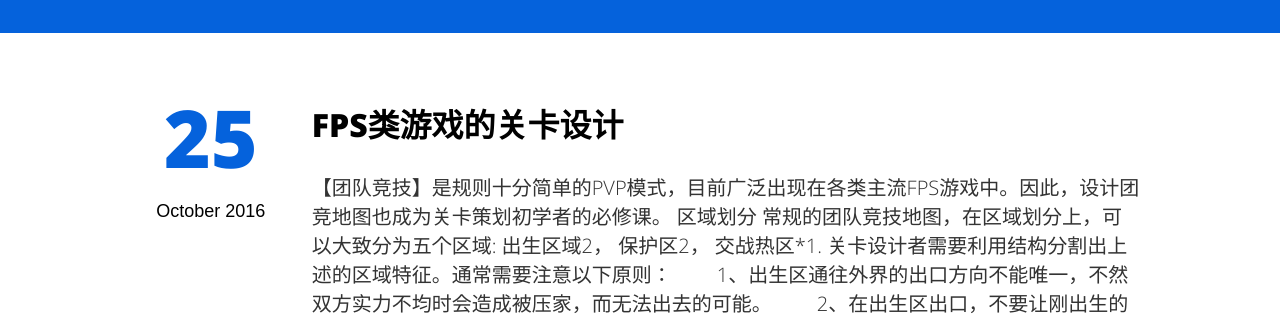
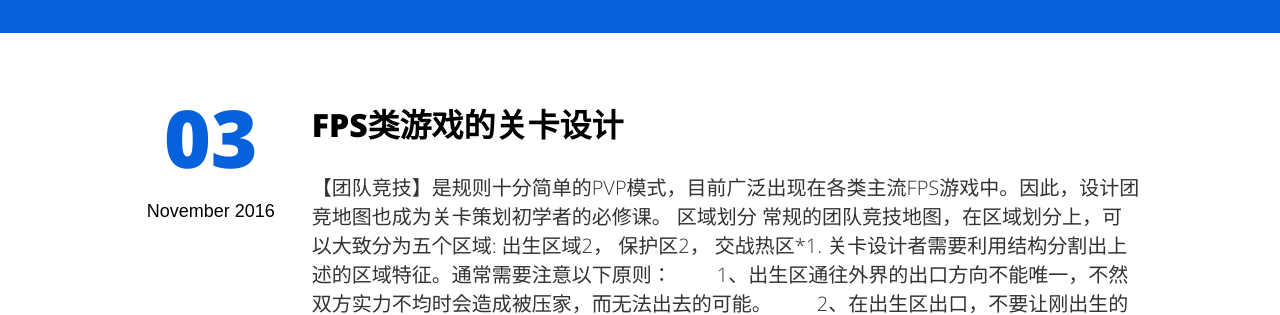
Before and after one commit to BruceQi93/BruceQi93.github.io, a Jekyll site: the page built from index.html, in a window 1280 px wide and 900 px high, scrolled down 689 px. Shown: the part 178-493 px from the top of the window. Built offline with Jekyll 4.4.1, drawn with Linux system fonts in a browser that asks for light colours.

Commit message:
更新文件

```diff
--- a/_posts/2016-11-3-FPS-level-design.md
+++ b/_posts/2016-11-3-FPS-level-design.md
@@ -1,7 +1,7 @@
 ---
 layout: post
 title: "FPS类游戏的关卡设计"
-date: 2016-10-25
+date: 2016-11-03
 image: '/assets/img/'
 description: '探讨FPS类游戏的关卡设计.'
 tags:
```
